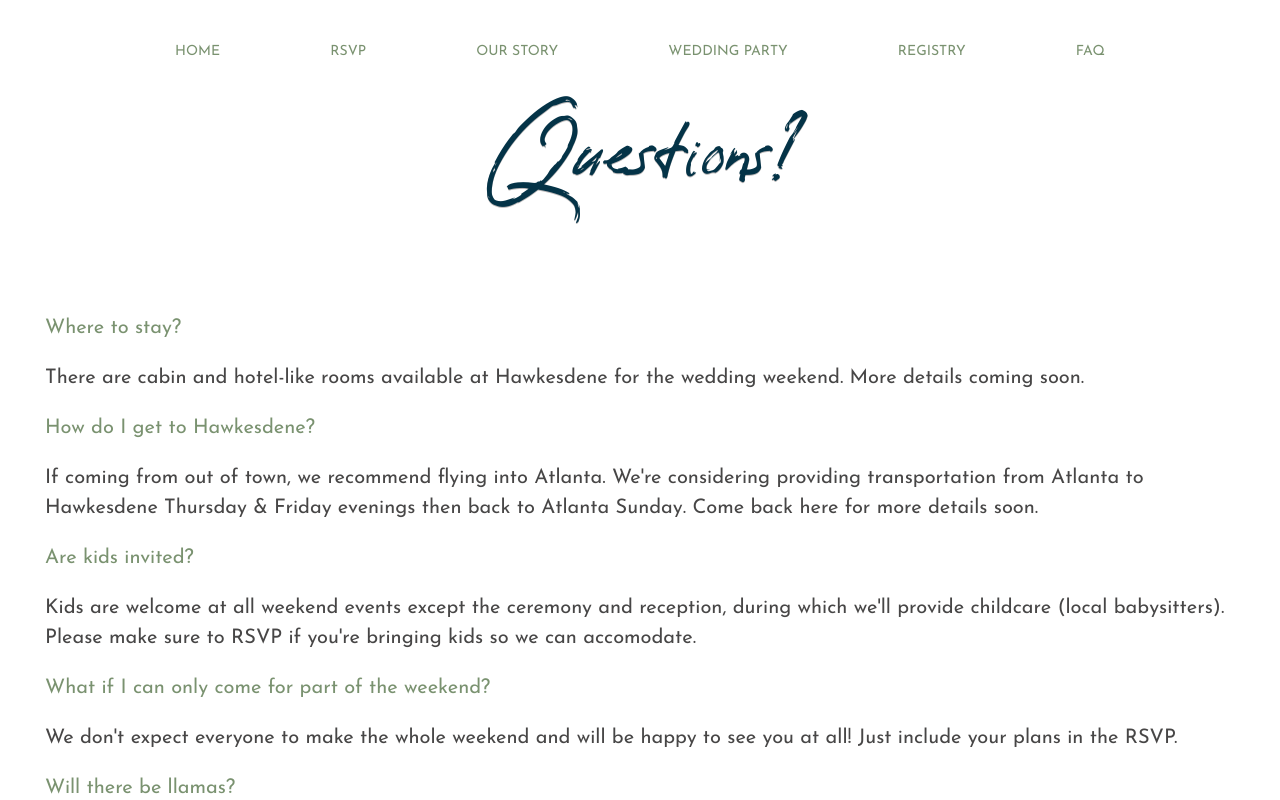
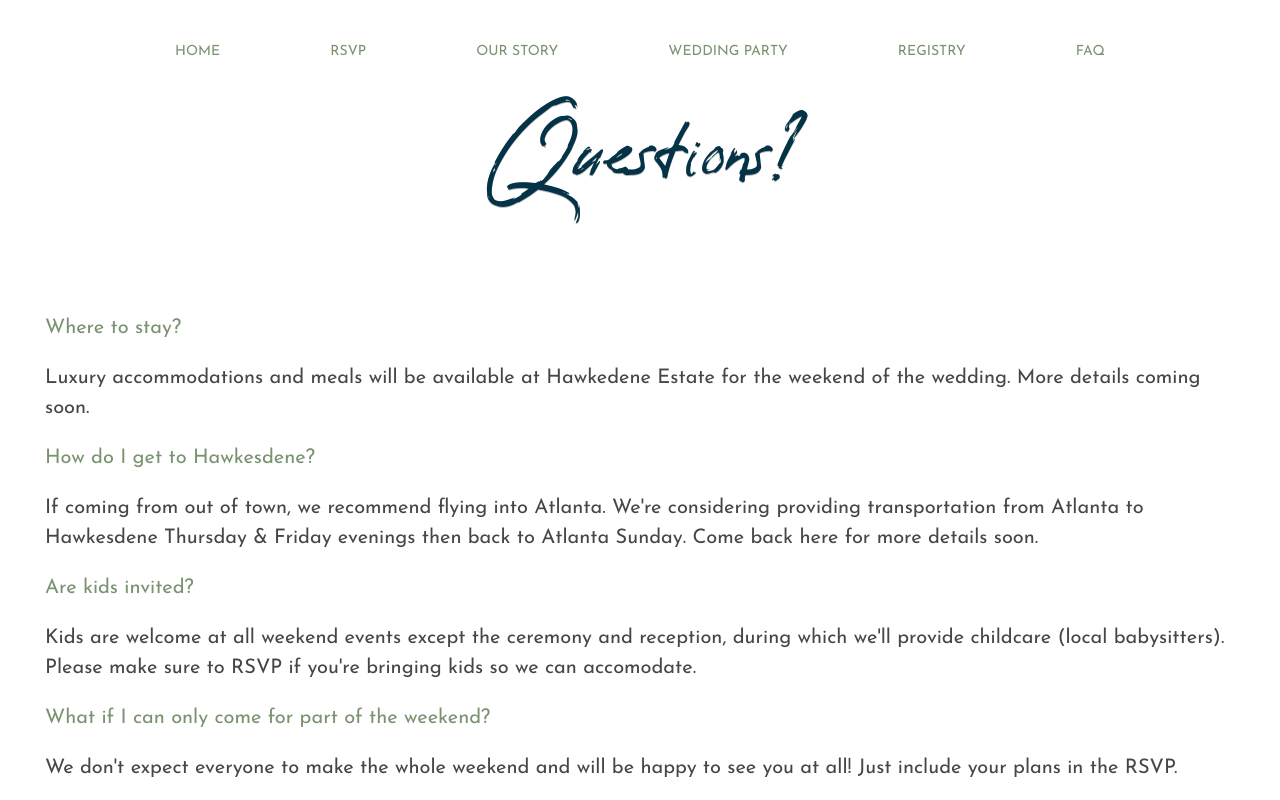
Before and after one commit to syneva-runyan/kyle-and-syneva, a React (Vite) app: page /faq in a window 1280 px wide. Shown: the top 800 px of the page. Built offline with nearby package versions, Linux system fonts and the light colour scheme.

Commit message:
updated Hawkesdene verbiage

```diff
--- a/src/Components/WeddingWeekend.tsx
+++ b/src/Components/WeddingWeekend.tsx
@@ -4,7 +4,7 @@ function WeddingWeekend() {
             <h2>The Wedding Weekend</h2>
             <p>Because we don't see family and friends often, we're inviting guests to stay at Hawkesdene for an extended weekend, <strong>Thursday June 5, 2025 to Sunday June 8, 2025.</strong></p>
             <p>Wedding guests will be the only people on premise during the weekend and there will be food and activities planned for each day.</p>
-            <p>We ofcourse understand if you're not able to make the whole weekend (or even not at all) but know that if you're invited, you're special to us and we consider ourselves lucky to have you in our lives.</p>
+            <p>We of course understand if you're not able to make the whole weekend (or even at all) but know that if you're invited, you're special to us and we consider ourselves lucky to have you in our lives.</p>
         </>
     );
 }
--- a/src/blocks/FAQ.tsx
+++ b/src/blocks/FAQ.tsx
@@ -7,7 +7,7 @@ interface FAQInterface {
 
 const qAnda= [{
     question: "Where to stay?",
-    answer: "There are cabin and hotel-like rooms available at Hawkesdene for the wedding weekend. More details coming soon."
+    answer: "Luxury accommodations and meals will be available at Hawkedene Estate for the weekend of the wedding. More details coming soon."
 },
     {
     question: "How do I get to Hawkesdene?",
```
